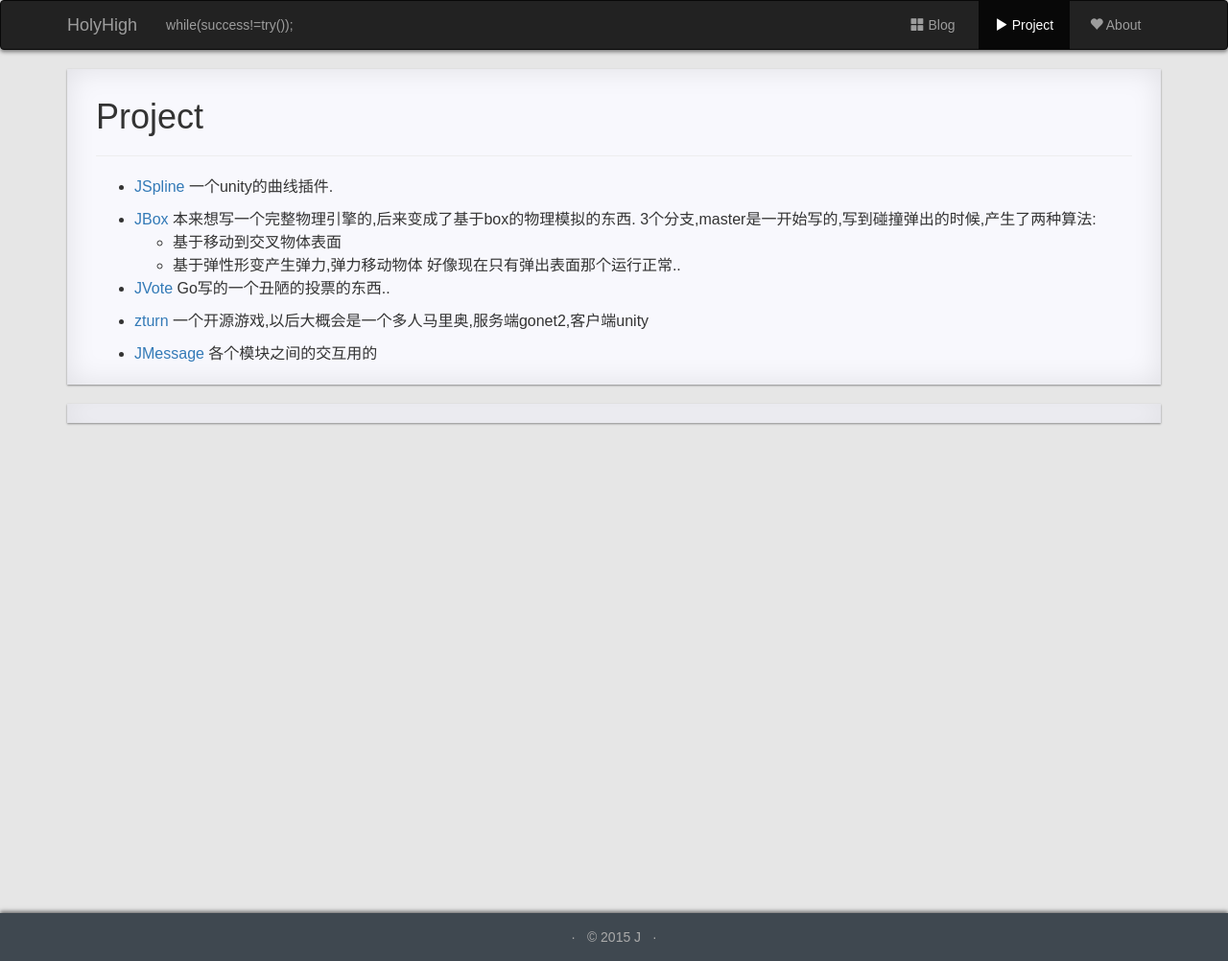
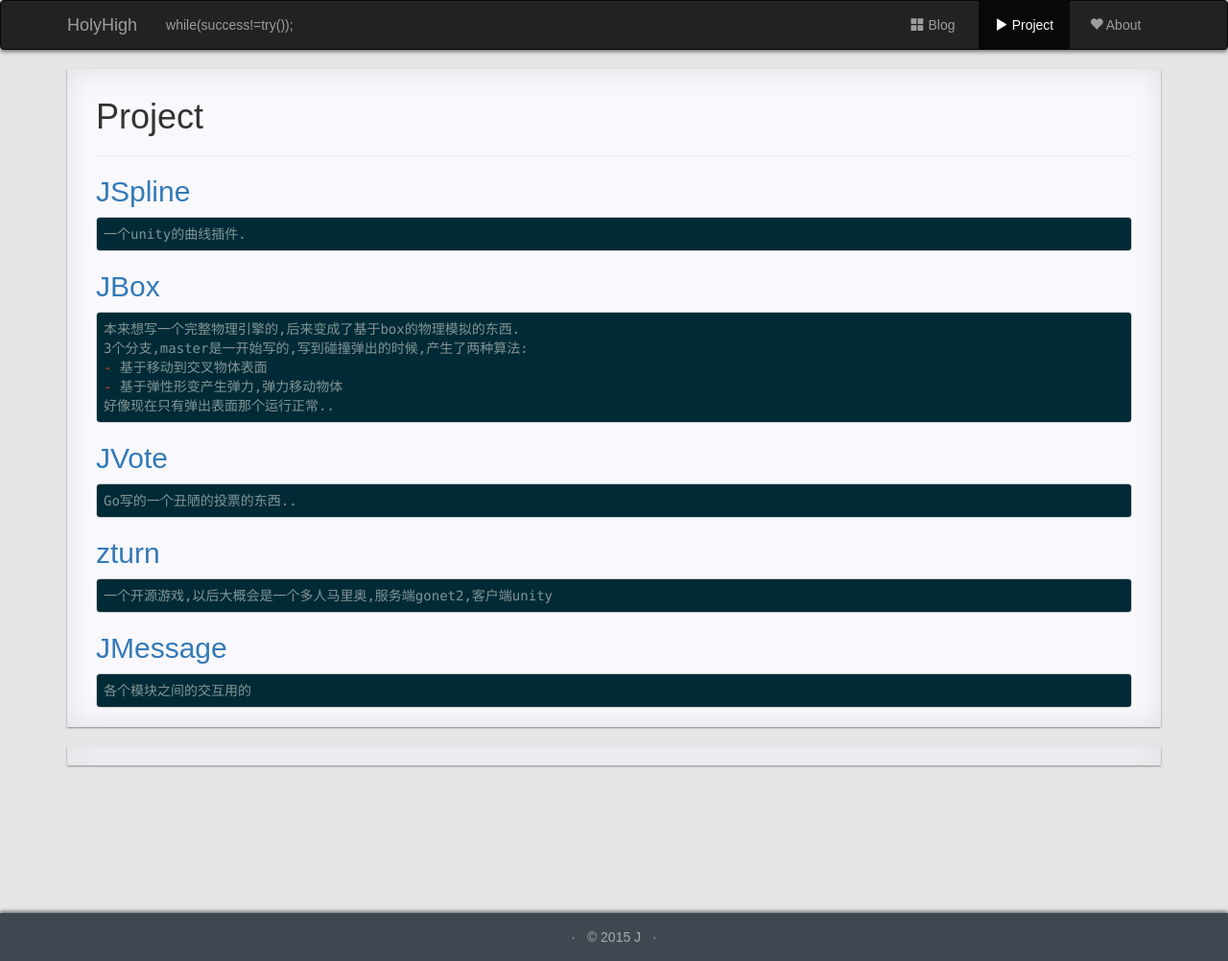
Before and after one commit to imnotanderson/imnotanderson.github.io, a Jekyll site: the page built from pages/1demo.md, in a window 1280 px wide. Shown: the whole page at 96% size. Built offline with Jekyll 4.4.1, drawn with Linux system fonts in a browser that asks for light colours; nearby versions of some CDN libraries; comment, search, counter and statistics services are not loaded.

```diff
--- a/pages/1demo.md
+++ b/pages/1demo.md
@@ -5,21 +5,21 @@ permalink: /Project/
 icon: glyphicon-play
 ---
 
-- [JSpline](https://github.com/imnotanderson/JSpline)
+## [JSpline](https://github.com/imnotanderson/JSpline)
     一个unity的曲线插件.
 
-- [JBox](https://github.com/imnotanderson/JBox)
+## [JBox](https://github.com/imnotanderson/JBox)
     本来想写一个完整物理引擎的,后来变成了基于box的物理模拟的东西.
     3个分支,master是一开始写的,写到碰撞弹出的时候,产生了两种算法:
     - 基于移动到交叉物体表面
     - 基于弹性形变产生弹力,弹力移动物体
     好像现在只有弹出表面那个运行正常..
 
-- [JVote](https://github.com/imnotanderson/JVote)
+## [JVote](https://github.com/imnotanderson/JVote)
     Go写的一个丑陋的投票的东西..
 
-- [zturn](https://github.com/imnotanderson/zturn)
+## [zturn](https://github.com/imnotanderson/zturn)
     一个开源游戏,以后大概会是一个多人马里奥,服务端gonet2,客户端unity
 
-- [JMessage](https://github.com/imnotanderson/JMessage)
+## [JMessage](https://github.com/imnotanderson/JMessage)
     各个模块之间的交互用的
```
